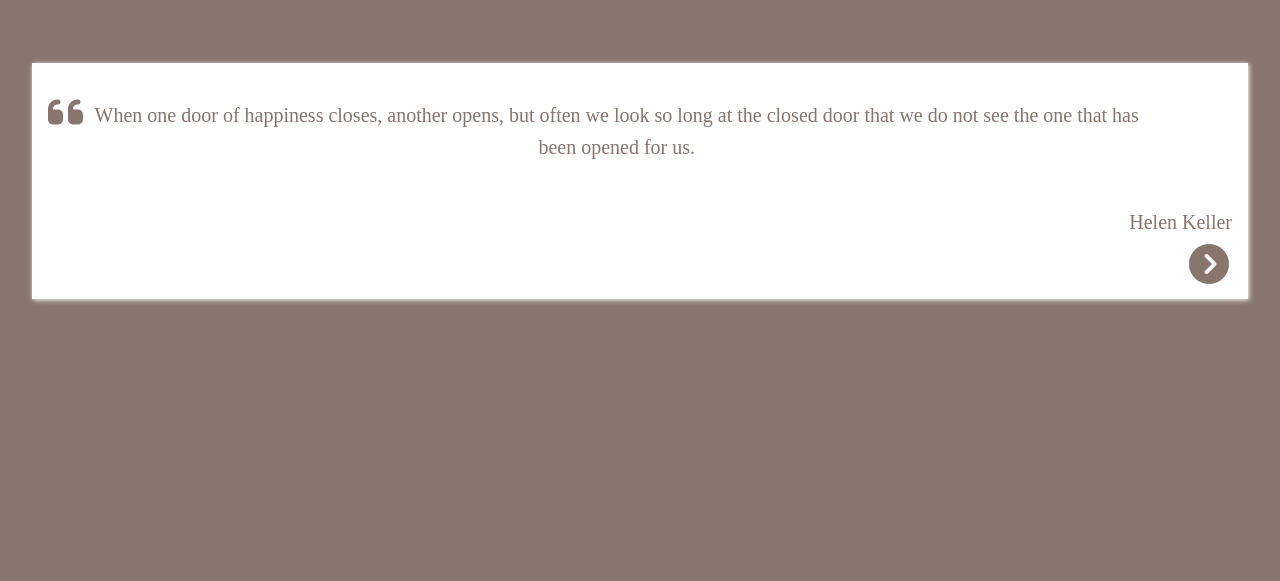
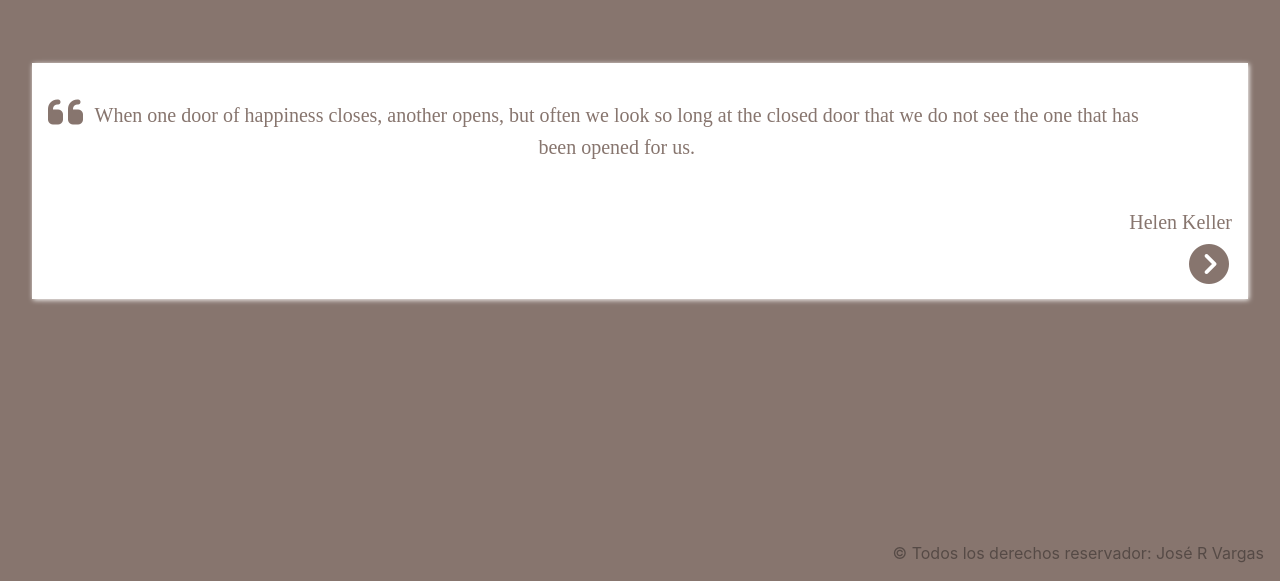
Before and after one commit to Josevargas1289/proyecto-Quote, a React (Vite) app: page / in a window 1280 px wide. Shown: the part 219-800 px from the top of the page. Built offline with nearby package versions, Linux system fonts and the light colour scheme.

Commit message:
agregando footer

```diff
--- a/index.html
+++ b/index.html
@@ -10,5 +10,6 @@
   <body>
     <div id="root"></div>
     <script type="module" src="/src/main.jsx"></script>
+
   </body>
 </html>
--- a/src/App.css
+++ b/src/App.css
@@ -95,3 +95,9 @@
 
 
 }
+.footer{
+  position:absolute;
+  right: 1rem;
+  bottom: 1rem;
+  color: rgba(0, 0, 0, 0.364);
+}
--- a/src/App.jsx
+++ b/src/App.jsx
@@ -46,7 +46,7 @@ function App() {
         </div>
 
       </div>
-
+      <footer className='footer'>&copy; Todos los derechos reservador: José R Vargas</footer>
     </div>
   )
 }
```
